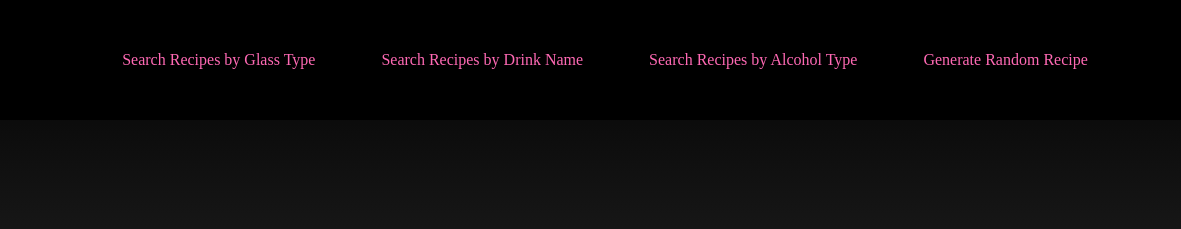
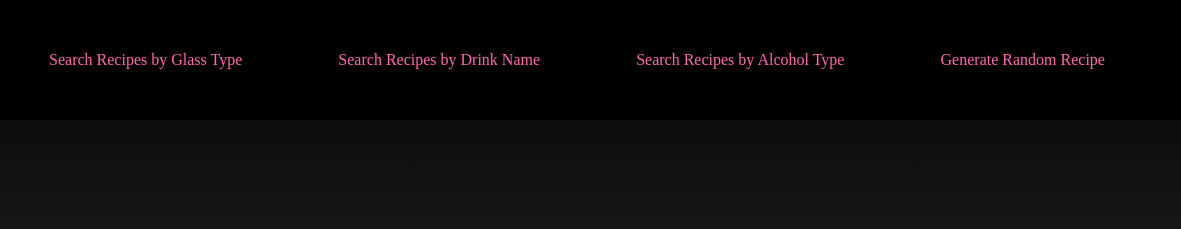
Before and after one commit to gbrogers/drink-app, a website: page public/index.html in a window 1280 px wide. Shown: the top 229 px of the page, 99-1280 px from the left. Drawn offline with nearby package versions, Linux system fonts and the light colour scheme.

Commit message:
CSS updated for demo video

```diff
--- a/public/styles.css
+++ b/public/styles.css
@@ -64,7 +64,7 @@ body {
 .home-header {
   background-image: linear-gradient(rgb(0, 0, 0), rgb(60, 60, 60));
   width: 100%;
-  height: 615px;
+  height: 600px;
   display: flex;
   flex-direction: column;
   align-items: center;
@@ -101,7 +101,7 @@ body {
   display: flex;
   flex-direction: column;
   justify-content: center;
-  height: 225px;
+  height: 175px;
   align-self: center;
   border-style: solid;
   border-width: 3px;
@@ -487,10 +487,10 @@ footer {
     all: unset;
     display: flex;
     max-height: none;
-    margin-left: 10vw;
+    margin-left: 100px;
     width: 90%;
     align-items: center;
-    justify-content: center;
+    justify-content: space-around;
   }
   .nav-header .menu-icon {
     display: none;
```
